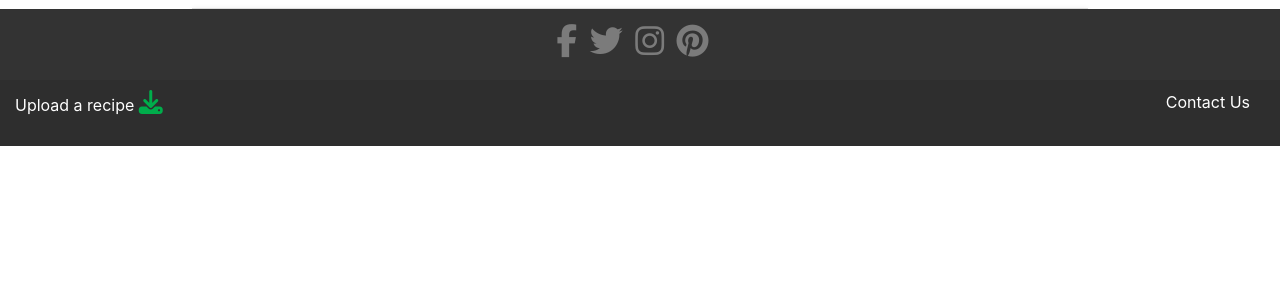
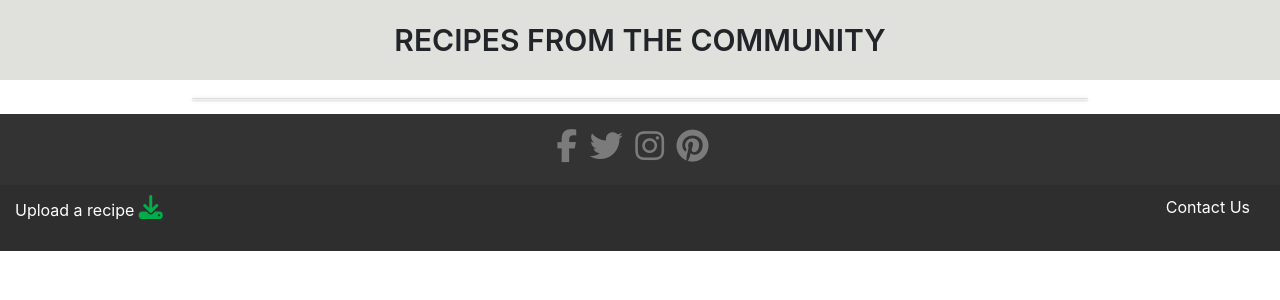
Before and after one commit to JackBen2019/Jack-Bennett-Data-Centric-Development-Milestone-Project, a Flask app: page /yourrecipes in a window 1280 px wide. Shown: the part 72-372 px from the top of the page. Run offline with Flask 2, Linux system fonts and the light colour scheme; data that the repository does not hold is empty; some libraries are stand-ins or nearby versions.

```diff
--- a/templates/editrecipe.html
+++ b/templates/editrecipe.html
@@ -1,6 +1,6 @@
 {% extends 'base.html' %} {% block content %}
 
-<section class="container">
+<section style="padding-bottom: 15px;" class="container">
 	<h3 style="padding-top: 15px;">Edit Recipe</h3>
 	<div class="row">
 		<form action="{{url_for('update_recipe', recipe_id=recipe._id)}}" method="POST" class="col col-12">
--- a/templates/yourrecipes.html
+++ b/templates/yourrecipes.html
@@ -1,6 +1,15 @@
 {% extends 'base.html' %}
 {% block content %}
-<section class="container-materialize">
+
+<section>
+	<div style="margin-right: 0 !important;" class="row">
+		<div style="padding-right: 0px !important;" class="col-12">
+			<p class="partners-heading">RECIPES FROM THE COMMUNITY</p>
+		</div>
+	</div>
+</section>
+
+<section style="padding-bottom: 15px; padding-top: 10px;" class="container-materialize">
 	<ul class="collapsible" data-collapsible="accordion">
 		{% for recipe in recipes %}
 		<li style="list-style-type: none !important;">
```
Also changed, not shown: 7 other files.
